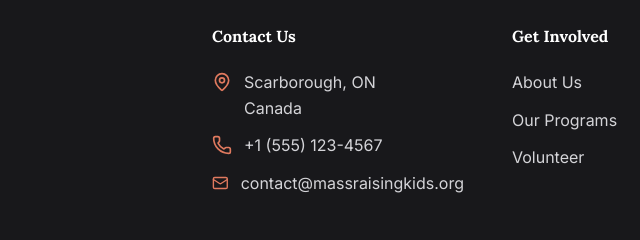
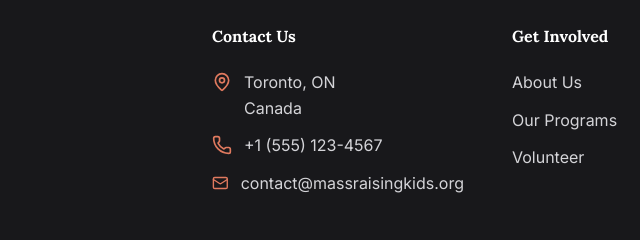
Before and after one commit to Shaikhsadik90/mass-raising-kids, a plain HTML site: page index.html in a window 1280 px wide. Shown: the part 3765-4005 px from the top of the page, 452-1092 px from the left. Drawn offline with nearby package versions, Linux system fonts and the light colour scheme.

Commit message:
Updated homepage section

```diff
--- a/index.html
+++ b/index.html
@@ -350,7 +350,7 @@
                     <ul class="footer-links">
                         <li class="contact-item">
                             <i data-lucide="map-pin" style="color: var(--primary); width: 20px;"></i>
-                            <span>Scarborough, ON<br>Canada</span>
+                            <span>Toronto, ON<br>Canada</span>
                         </li>
                         <li class="contact-item">
                             <i data-lucide="phone" style="color: var(--primary); width: 20px;"></i>
```
